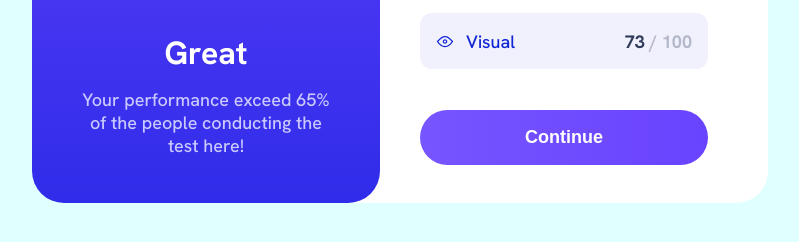
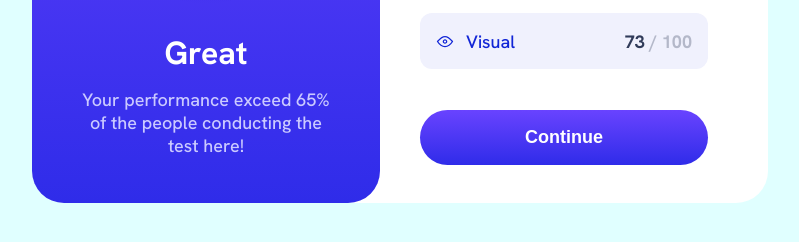
Before and after one commit to Lacalasha/shualeduri, a plain HTML site: page index.html in a window 1280 px wide. Shown: the part 450-692 px from the top of the page, without its empty margins (240-1039 px from the left). Drawn offline with Linux system fonts and the light colour scheme.

Commit message:
feature/background
fixing background colors

```diff
--- a/styles/styles.css
+++ b/styles/styles.css
@@ -179,9 +179,10 @@ body {
 button {
   border-style: none;
   background: linear-gradient(
-    90deg,
+    180deg,
     rgba(119, 85, 255, 1) 0%,
-    rgba(105, 67, 255, 1) 100%
+    rgba(105, 67, 255, 1) 0%,
+    rgba(47, 44, 233, 1) 100%
   );
   color: white;
   max-width: 288px;
```
